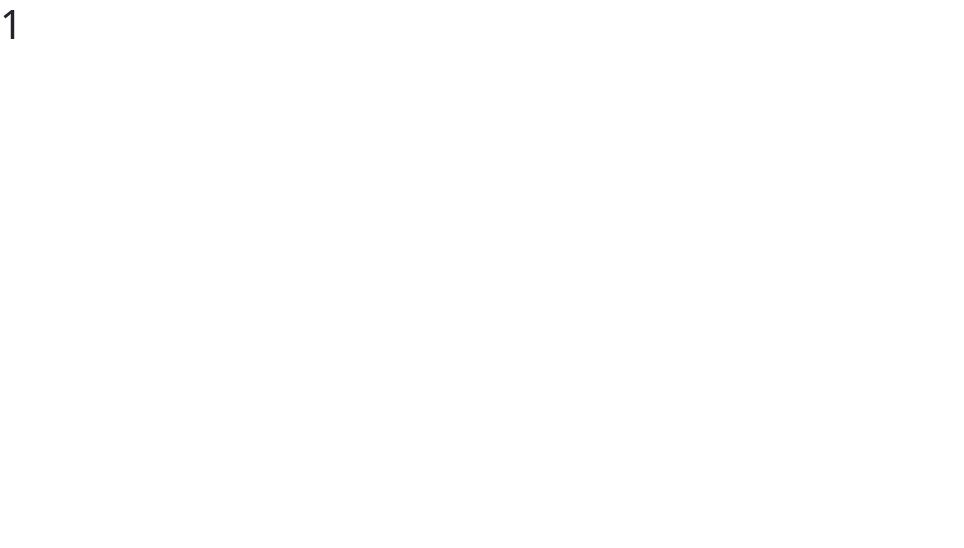
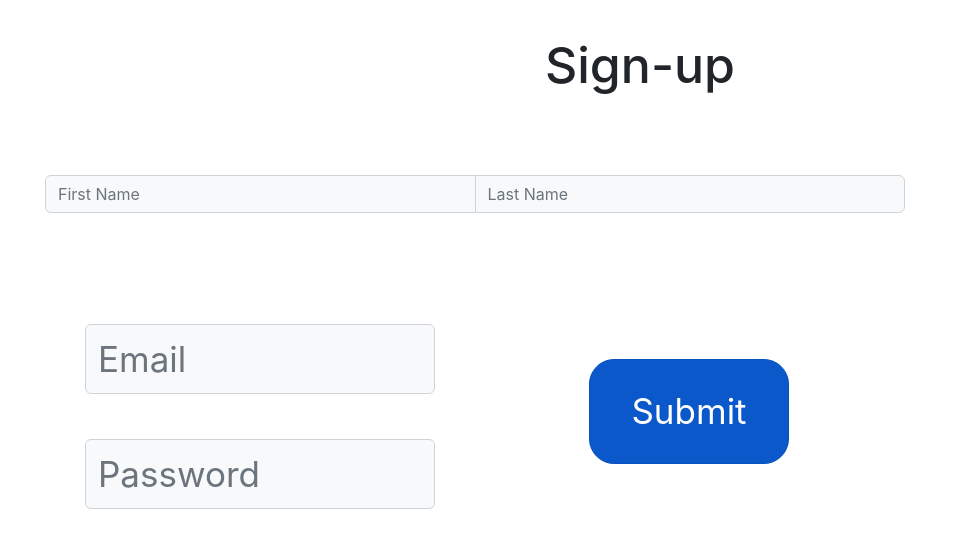
Before and after one commit to GaryC3/BizarreBazaar, a React (Create React App) app in the folder spring-with-react-main/react-frontend-project-two/project-two/: page /sign in a window 1280 px wide. Shown: the top 548 px of the page, without its empty margins (0-964 px from the left). Built offline with nearby package versions, Linux system fonts and the light colour scheme.

Commit message:
Sign-up page creation
Button not working quite yet

```diff
--- a/spring-with-react-main/react-frontend-project-two/project-two/src/components/SSigning.jsx
+++ b/spring-with-react-main/react-frontend-project-two/project-two/src/components/SSigning.jsx
@@ -0,0 +1,23 @@
+export const SSigning = () => {
+    return(
+        <>
+        <div class="input-group mb-3 long">
+            <input type="text" class="form-control bg-light" placeholder="First Name" aria-label="FirstName" />
+            <input type="text" class="form-control bg-light" placeholder="Last Name" aria-label="LastName" />
+        </div>
+        <div class="input-group mb-3">
+            <div>
+                <div>
+                    <input type="text" class="form-control bg-light long2" placeholder="Email" aria-label="Email" />
+                </div>
+                <div>
+                    <input type="password" class="form-control bg-light long2" placeholder="Password" aria-label="Password" />
+                </div>
+            </div>
+            <div>
+                <button class="btn btn-primary active button1" type="button">Submit</button>
+            </div>
+        </div>
+        </>
+    );
+}
--- a/spring-with-react-main/react-frontend-project-two/project-two/src/index.css
+++ b/spring-with-react-main/react-frontend-project-two/project-two/src/index.css
@@ -11,3 +11,60 @@ code {
   font-family: source-code-pro, Menlo, Monaco, Consolas, 'Courier New',
     monospace;
 }
+.long {
+  margin: 45px;
+  padding-bottom: 50px;
+  width: 860px;
+  font-size: 35px;
+}
+.long2 {
+  height: 70px;
+  width: 350px;
+  margin: 45px;
+
+  margin-left: 85px;
+  font-size: 35px;
+}
+.button1 {
+  clear: left;
+  margin: 80px;
+  margin-left: 110px;
+  padding-top: 25px;
+  padding-bottom: 25px;
+  font-size: 35px;
+  width: 200px;
+  border-radius: 25px;
+}
+.title {
+  font-size: 50px;
+  padding: 35px
+}
+
+
+/* .navbar {
+  display: flex;
+  justify-content: space-between;
+  background-color: rgb(173, 166, 166);
+  padding: 15px 5px 15px;
+}
+
+.nav-section {
+  display: flex;
+  justify-content: flex-start;
+}
+
+.nav-item {
+  font-size: 32px;
+  margin: 0px 10px;
+  color: inherit;
+  text-decoration: none;
+  transition: color 0.25s;
+  padding-bottom: 5px;
+}
+
+.nav-item:hover {
+  text-decoration: underline;
+  font-size: 34px;
+  margin: 0px 7px;
+  padding-bottom: 0px;
+} */
--- a/spring-with-react-main/react-frontend-project-two/project-two/src/index.js
+++ b/spring-with-react-main/react-frontend-project-two/project-two/src/index.js
@@ -1,10 +1,10 @@
 import React from 'react';
 import ReactDOM from 'react-dom/client';
-import './index.css';
 // import App from './App';
 import { App } from './App';
 import reportWebVitals from './reportWebVitals';
 import 'bootstrap/dist/css/bootstrap.min.css'; // importing bootstrap css into app
+import './index.css';
 
 const root = ReactDOM.createRoot(document.getElementById('root'));
 root.render(
--- a/spring-with-react-main/react-frontend-project-two/project-two/src/pages/Home.jsx
+++ b/spring-with-react-main/react-frontend-project-two/project-two/src/pages/Home.jsx
@@ -3,7 +3,7 @@ export const Home = () => {
     return(
         <>
         <div >
-            <h1 class="text-center" style={{fontSize: "40px"}}>The Bizarre Bazaar</h1>
+            <h1 class="text-center title">The Bizarre Bazaar</h1>
         </div>
         <go.HNavigate />
         </>
--- a/spring-with-react-main/react-frontend-project-two/project-two/src/pages/SignUp.jsx
+++ b/spring-with-react-main/react-frontend-project-two/project-two/src/pages/SignUp.jsx
@@ -1,8 +1,11 @@
+import {sign} from "../components"
 export const SignUp = () => {
     return(
         <>
-
-        <h1>1</h1>
+        <div >
+            <h1 class="text-center title">Sign-up</h1>
+        </div>
+        <sign.SSigning />
         </>
     );
 }
```
